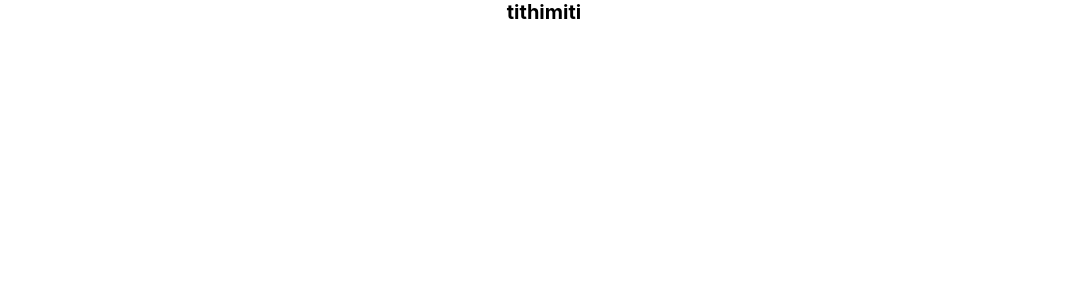
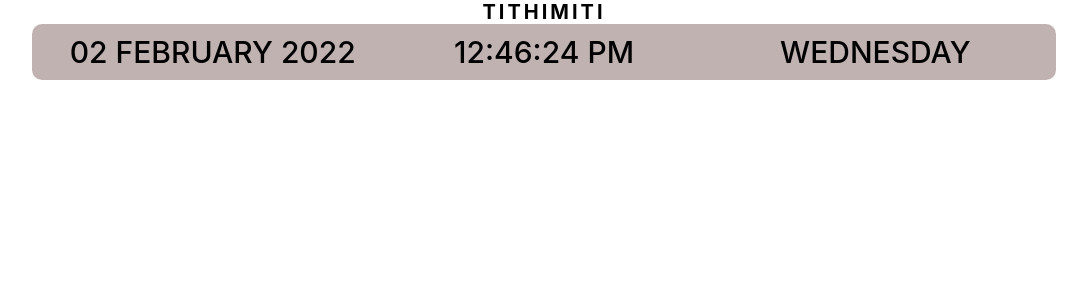
Before and after one commit to RameshNeupane/tithimiti, a React (Create React App) app: page / in a window 1280 px wide. Shown: the top 300 px of the page, without its empty margins (96-1183 px from the left). Built offline with nearby package versions, Linux system fonts and the light colour scheme.

Commit message:
add Today component

```diff
--- a/src/App.css
+++ b/src/App.css
@@ -1,3 +1,13 @@
 .App {
-  text-align: center;
+  height: 100%;
+  width: 100%;
+  display: flex;
+  flex-direction: column;
+  align-items: center;
+  justify-content: center;
 }
+
+.title {
+  text-transform: uppercase;
+  letter-spacing: 0.3rem;
+}
--- a/src/App.js
+++ b/src/App.js
@@ -1,9 +1,11 @@
 import "./App.css";
+import Today from "./components/Today/Today";
 
 function App() {
   return (
     <div className="App">
-      <h1>tithimiti</h1>
+      <h1 className="title">tithimiti</h1>
+      <Today />
     </div>
   );
 }
--- /dev/null
+++ b/src/components/Today/Today.css
@@ -0,0 +1,30 @@
+.today {
+  /* height: 10%; */
+  width: 80%;
+  font-size: 3rem;
+  font-weight: 500;
+  text-transform: uppercase;
+  display: flex;
+  align-items: center;
+  justify-content: center;
+  background-color: rgba(50, 0, 0, 0.3);
+  border-radius: 1rem;
+}
+
+.date-time {
+  width: 100%;
+  display: flex;
+  /* flex-direction: column; */
+  align-items: center;
+  justify-content: center;
+  padding: 1rem;
+}
+
+.date,
+.time,
+.week-day {
+  width: 33%;
+  display: flex;
+  align-items: center;
+  justify-content: center;
+}
--- /dev/null
+++ b/src/components/Today/Today.js
@@ -0,0 +1,125 @@
+import { useState } from "react";
+import "./Today.css";
+
+const Today = () => {
+  const today = new Date();
+  const [year, setYear] = useState(today.getFullYear());
+
+  const monthList = [
+    "January",
+    "February",
+    "March",
+    "April",
+    "May",
+    "June",
+    "July",
+    "August",
+    "September",
+    "October",
+    "November",
+    "December",
+  ];
+  const numMonth = today.getMonth();
+  const [strMonth, setStrMonth] = useState(monthList[numMonth]);
+  const [dayOfMonth, setDayOfMonth] = useState(today.getDate());
+
+  const daysofWeek = [
+    "Sunday",
+    "Monday",
+    "Tuesday",
+    "Wednesday",
+    "Thursday",
+    "Friday",
+    "Saturday",
+  ];
+  const numDayOfWeek = today.getDay();
+  const [strDayOfWeek, setStrDayOfWeek] = useState(daysofWeek[numDayOfWeek]);
+
+  const [hour, setHour] = useState(today.getHours());
+  const [minute, setMinute] = useState(today.getMinutes());
+  const [second, setSecond] = useState(today.getSeconds());
+  const [ampm, setAmPm] = useState("");
+
+  const updateDateAndTime = () => {
+    const cDate = new Date();
+    updateSecond(cDate.getSeconds());
+    updateMinute(cDate.getMinutes());
+    updateHour(cDate.getHours());
+    updateDayOfWeek(cDate.getDay());
+    updateDayOfMonth(cDate.getDate());
+    updateMonth(cDate.getMonth());
+    updateYear(cDate.getFullYear());
+  };
+  setInterval(updateDateAndTime, 1000);
+
+  const updateSecond = (cSec) => {
+    if (cSec < 10) {
+      cSec = `0${cSec}`;
+    }
+    setSecond(cSec);
+  };
+
+  const updateMinute = (cMin) => {
+    if (cMin < 10) {
+      cMin = `0${cMin}`;
+    }
+    setMinute(cMin);
+  };
+
+  const updateHour = (cHour) => {
+    let cAmPm = "";
+    if (cHour < 12) {
+      cAmPm = "AM";
+    } else {
+      cAmPm = "PM";
+    }
+
+    cHour = cHour % 12;
+    if (cHour === 0) {
+      cHour = 12;
+    }
+
+    if (cHour < 10) {
+      cHour = `0${cHour}`;
+    }
+    setAmPm(cAmPm);
+    setHour(cHour);
+  };
+
+  const updateDayOfWeek = (cNumDayOfWeek) => {
+    const cStrDayOfWeek = daysofWeek[cNumDayOfWeek];
+    setStrDayOfWeek(cStrDayOfWeek);
+  };
+
+  const updateDayOfMonth = (cDayOfMonth) => {
+    if (cDayOfMonth < 10) {
+      cDayOfMonth = `0${cDayOfMonth}`;
+    }
+    setDayOfMonth(cDayOfMonth);
+  };
+
+  const updateMonth = (cNumMonth) => {
+    const cStrMonth = monthList[cNumMonth];
+    setStrMonth(cStrMonth);
+  };
+
+  const updateYear = (cYear) => {
+    setYear(cYear);
+  };
+
+  return (
+    <div className="today">
+      <div className="date-time">
+        <div className="date">
+          {dayOfMonth} {strMonth} {year}
+        </div>
+        <div className="time">
+          {hour}:{minute}:{second} {ampm}
+        </div>
+        <div className="week-day">{strDayOfWeek}</div>
+      </div>
+    </div>
+  );
+};
+
+export default Today;
```
